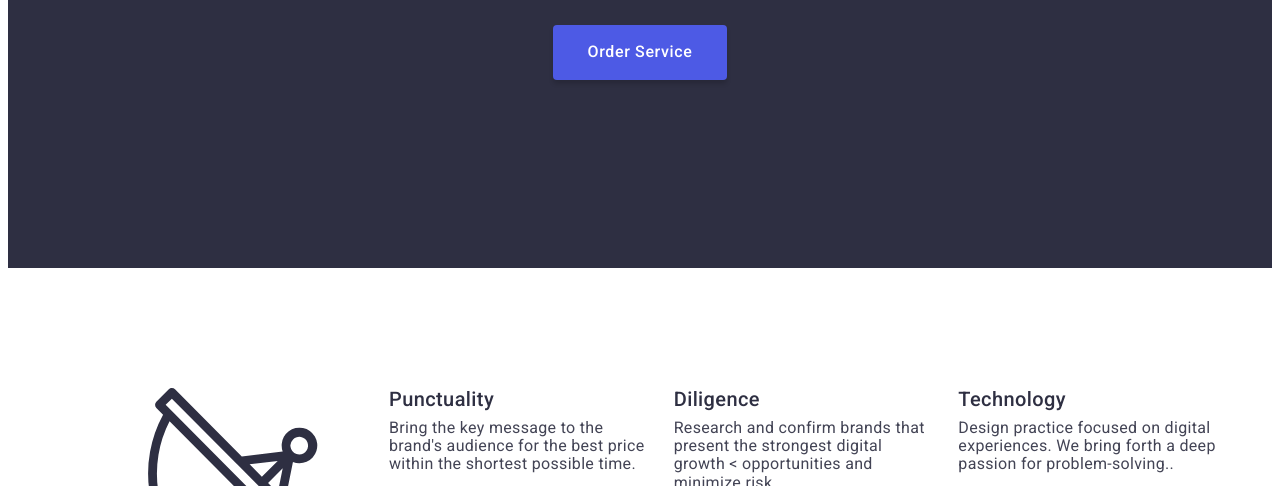
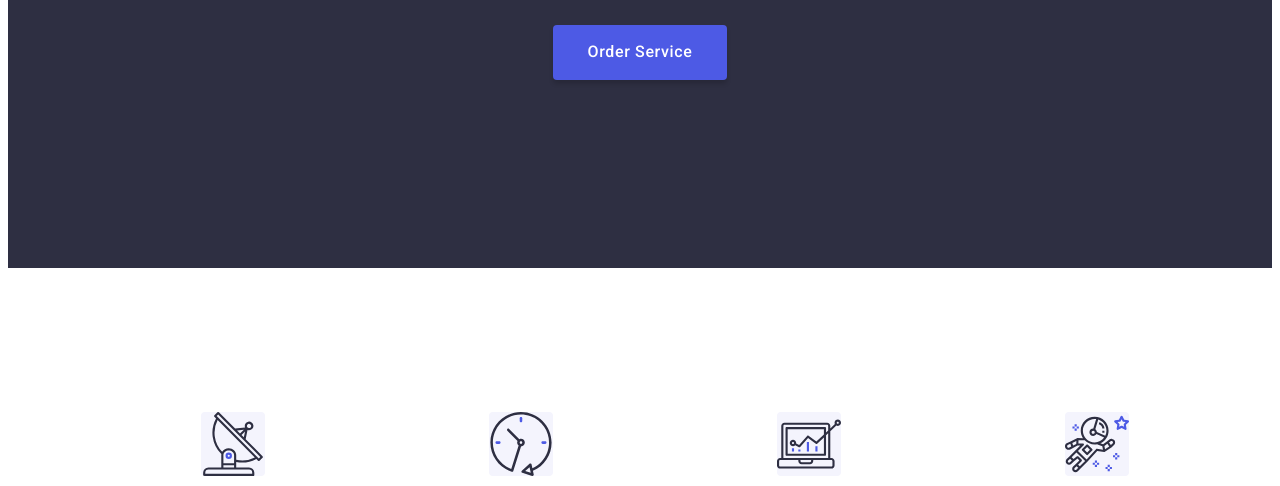
Before and after one commit to bryanf821025/goit-markup-hw-04, a plain HTML site: page index.html in a window 1280 px wide. Shown: the part 466-952 px from the top of the page. Drawn offline with Linux system fonts and the light colour scheme.

Commit message:
In progress

```diff
--- a/css/style.css
+++ b/css/style.css
@@ -35,7 +35,7 @@ ul {
 }
 
 img {
-  display: block;
+  display: flex;
 }
 
 address {
@@ -185,6 +185,15 @@ address {
   display: flex;
   gap: 24px;
 }
+
+.features-images{
+  margin: 24px 100px;
+  border-radius: 4px;
+  background: var(--cloud);
+
+}
+
+
 
 .features .item {
   flex-basis: calc((100% - 72px) / 4);
--- a/index.html
+++ b/index.html
@@ -66,9 +66,11 @@
           <ul class="features list">
             <li class="item">
               <img
+                class="features-images"
                 src="images/icons/antenna-2.svg"
                 alt="satellite"
-                width="264px"
+                height="64px"
+                width="64px"
               />
               <h3 class="title">Strategy</h3>
               <p class="description-text">
@@ -78,6 +80,13 @@
             </li>
 
             <li class="item">
+              <img
+                class="features-images"
+                src="images/icons/clock.svg"
+                alt="satellite"
+                height="64px"
+                width="64px"
+              />
               <h3 class="title">Punctuality</h3>
               <p class="description-text">
                 Bring the key message to the brand's audience for the best price
@@ -86,6 +95,13 @@
             </li>
 
             <li class="item">
+              <img
+                class="features-images"
+                src="images/icons/diagram.svg"
+                alt="satellite"
+                width="64px"
+                height="64px"
+              />
               <h3 class="title">Diligence</h3>
               <p class="description-text">
                 Research and confirm brands that present the strongest digital
@@ -94,6 +110,13 @@
             </li>
 
             <li class="item">
+              <img
+                class="features-images"
+                src="images/icons/astronaut.svg"
+                alt="satellite"
+                height="64px"
+                width="64px"
+              />
               <h3 class="title">Technology</h3>
               <p class="description-text">
                 Design practice focused on digital experiences. We bring forth a
```
